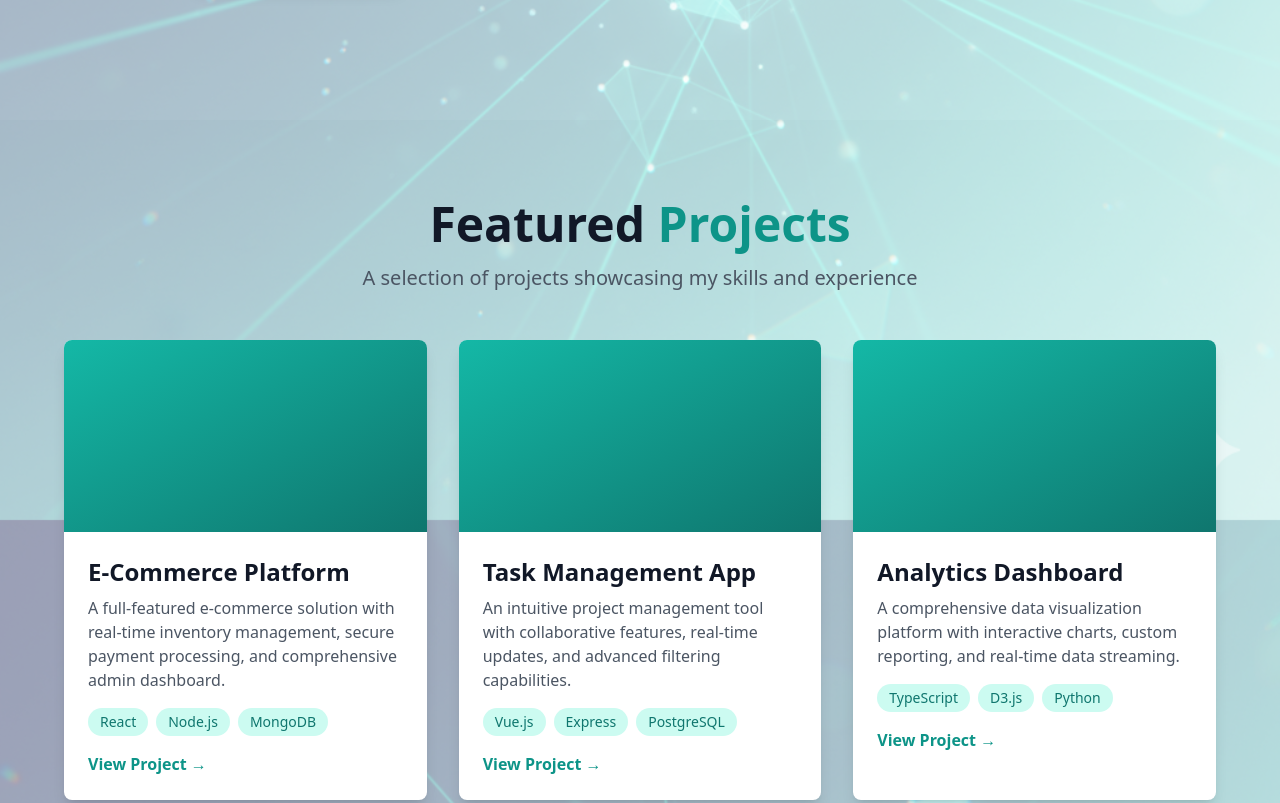
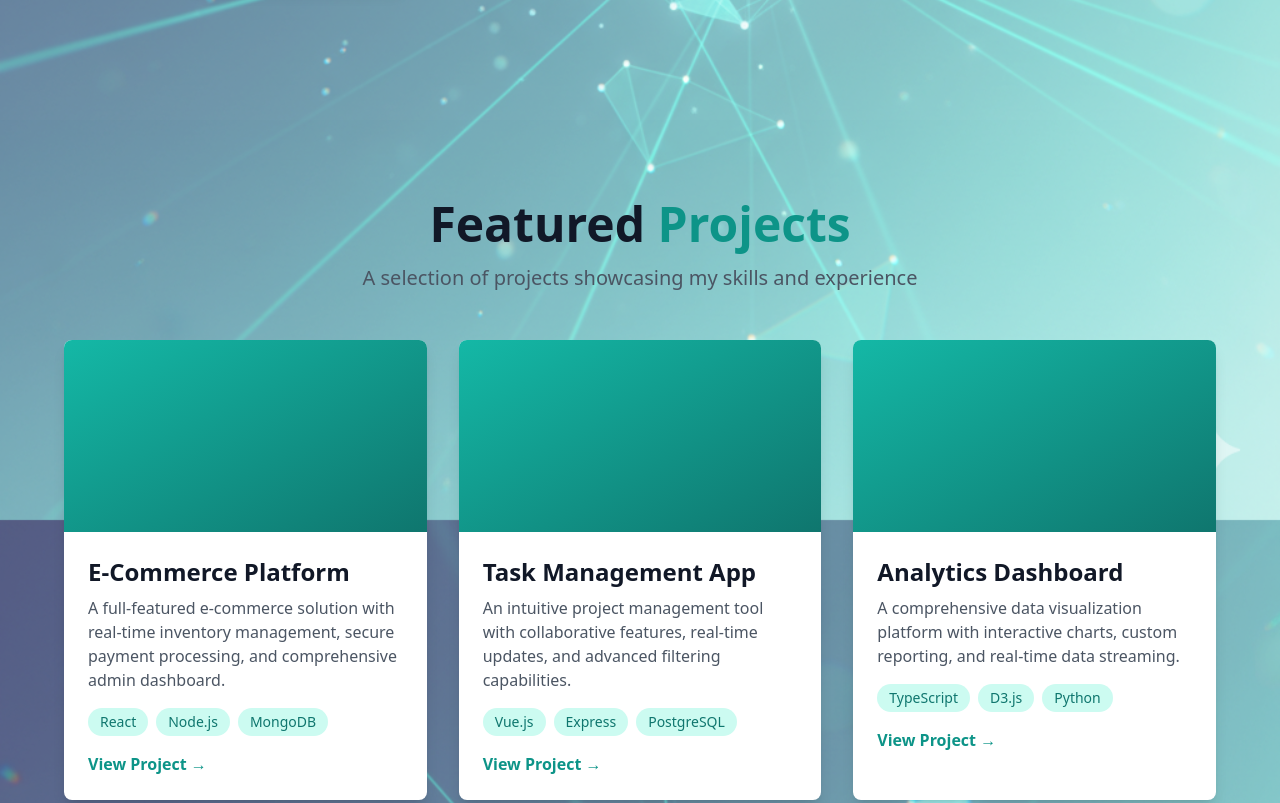
Before and after one commit to addithyaprasad/Portfolio, a plain HTML site: page index.html in a window 1280 px wide. Shown: the part 760-1563 px from the top of the page. Drawn offline with nearby package versions, Linux system fonts and the light colour scheme.

Commit message:
Increase section transparency further

```diff
--- a/index.html
+++ b/index.html
@@ -21,11 +21,11 @@
 
         /* Make sections transparent to show background image */
         section {
-            background-color: rgba(255, 255, 255, 0.6) !important;
+            background-color: rgba(255, 255, 255, 0.3) !important;
         }
 
         section.bg-gray-50 {
-            background-color: rgba(249, 250, 251, 0.6) !important;
+            background-color: rgba(249, 250, 251, 0.3) !important;
         }
 
         .nav-link {
```
